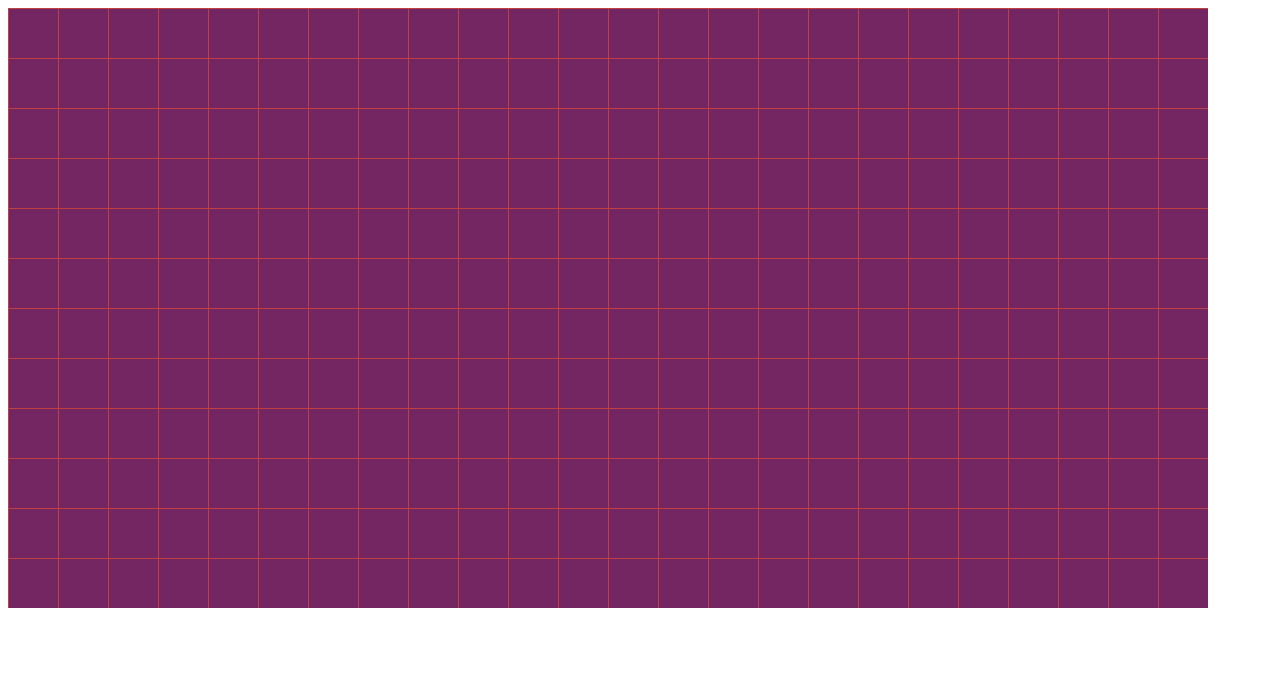
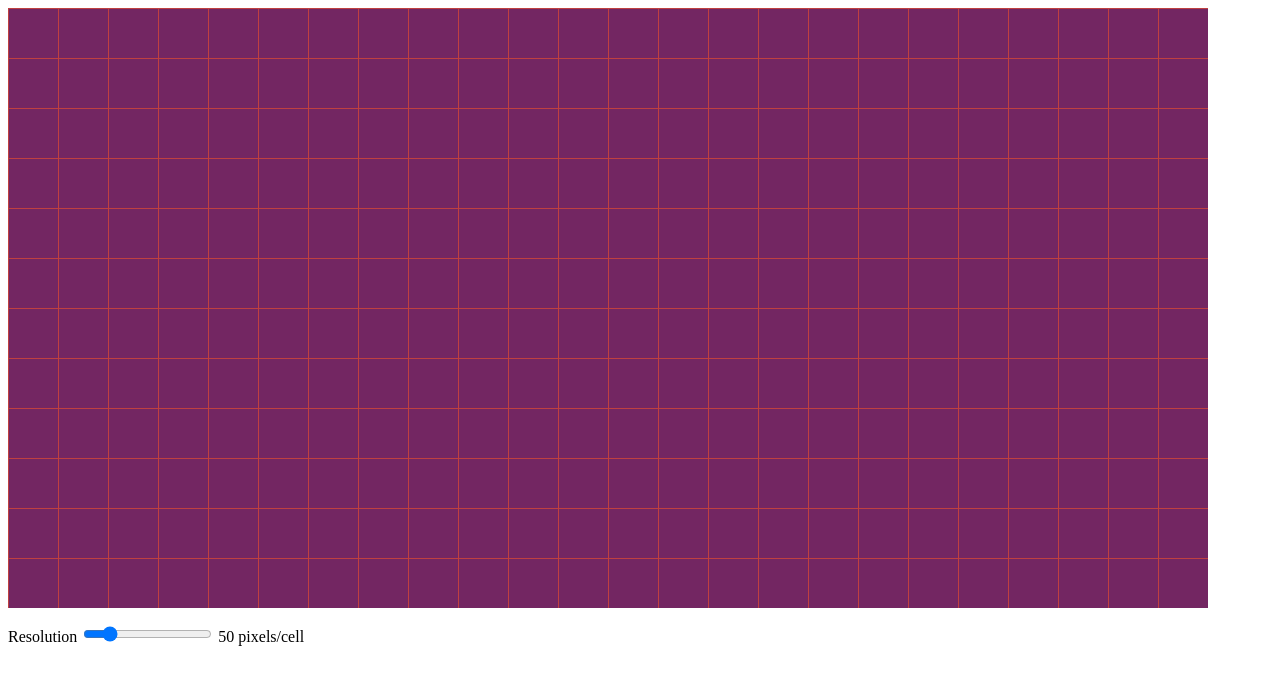
Before and after one commit to nitishch/canvasGL, a plain HTML site: page index.html in a window 1280 px wide. Drawn offline with Linux system fonts and the light colour scheme.

Commit message:
Everything except nice UI is done. Wait.. commenting is not done yet

```diff
--- a/index.html
+++ b/index.html
@@ -10,6 +10,11 @@
 	<p id=output>
 
     </p>
+	<div id = "slider">
+		<label> Resolution </label>
+		<input id = "slider" type = "range" min = "1" max = "300" step = "1" value = "50" onchange = "seeked(this.value)"/>
+		<output id = "value">50 pixels/cell</output>
+	</div>
 </body>
 <script type = "text/javascript" src = "js.js"></script>
 </html>
--- a/js.js
+++ b/js.js
@@ -1,8 +1,5 @@
-//var totalHeight = screen.availHeight;
-//var totalWidth = screen.availWidth;
 var fixedDimension = 600;
 var width = 2*fixedDimension, height = fixedDimension;
-//document.getElementById("output").firstChild.nodeValue = "height: " + height + "\n width: " + width;
 
 var canvas = document.getElementsByTagName("canvas")[0];
 var context = canvas.getContext("2d");
@@ -15,23 +12,27 @@ canvas.style.height = height + "px";//these four lines maintain same intrinsic a
 //context.fillStyle = "#eadabf";
 
 /*--------------------Ends Initialisation------------------------------*/
-
+document.getElementById("slider").setAttribute("min", 1);
+document.getElementById("slider").setAttribute("max", Math.min(width, height)/2);
 var noofPixels = 50;
 var xoff = canvas.getBoundingClientRect().left, yoff = canvas.getBoundingClientRect().top;
 
 
-var init = function(){
+var init = function(){ //remember canvas coordinates are devilish.
+	canvas.width = canvas.width; //this is redundant. This clears the canvas.
 	context.fillStyle = "#732662"; //this is the color of the canvas.
 	context.fillRect(0, 0, width, height);
 	/* These two for-loops draw the grid */
 	for(var x = 0.5; x < width; x = x + noofPixels){
 		context.moveTo(x, 0);
 		context.lineTo(x, height);
+//		console.log("at x = " + x);
 	}
 
 	for(var y = 0.5; y < height; y = y + noofPixels){
 		context.moveTo(0, y);
 		context.lineTo(width, y);
+//		console.log("at y = " + y);
 	}
 	context.strokeStyle = "#bf4040"; //this is the color of the mesh.
 	context.stroke();
@@ -50,10 +51,11 @@ var changeCoord = function(x, y){ //this takes window coordinates and returns th
 			y: noofPixels * Math.floor((relativeY-1)/noofPixels),};
 }
 
+var state = {};
+var eventArray = []; //this is supposed to be of length 2 atmax.
+var stateID = 0; //if stateID is = i, then we have got i clicks
 var bresenham =
 (function(){
-	var stateID = 0; //state 0 is zero cliks, 1 is 1 click, 2 is 2clicks. In stage 2, we have to draw the line
-	var state = {};
 	return function(x, y){ //Here x, y are in cell coordinates
 		if(stateID === 2){
 			init();
@@ -98,9 +100,22 @@ var bresenham =
 })();
 var color = function(event){
 	var got = changeCoord(event.pageX, event.pageY);
-//	colorCell(got.x, got.y);
 	bresenham(got.x, got.y);
+	eventArray[stateID - 1] = event;
 }
 
+var seeked = function(a){
+	console.log("entered");
+//	a = document.getElementById("typer").value;
+	document.getElementById("value").value = a + "pixels/cell";
+	console.log(a);
+	noofPixels = Number(a);
+	init();
+	var dump = stateID;
+	stateID = 0;
+	for(var i = 0; i < dump; i++){
+		color(eventArray[i]);
+	}
+}
 
 canvas.addEventListener("click", color);
```
